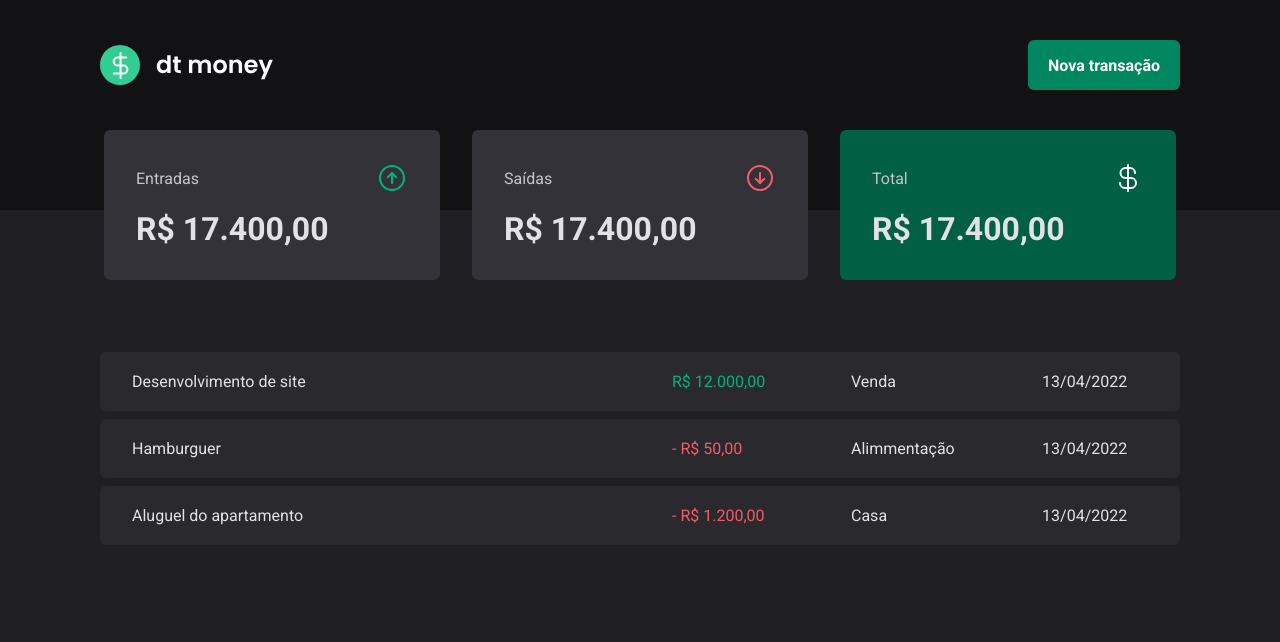
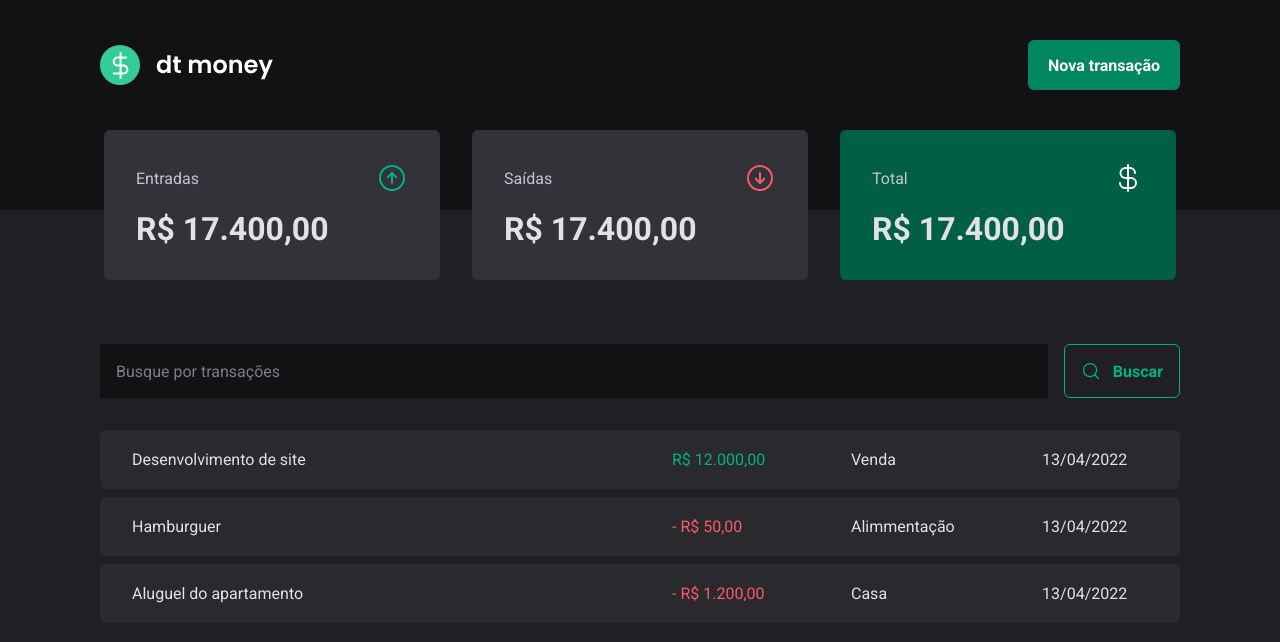
Before and after one commit to esbnet/ignite-new-dt-money, a React (Vite) app: page / in a window 1280 px wide. Shown: the top 642 px of the page. Built offline with nearby package versions, Linux system fonts and the light colour scheme.

Commit message:
feat: :sparkles: create component searchForm

```diff
--- /dev/null
+++ b/src/components/SearchForm/index.tsx
@@ -0,0 +1,14 @@
+import { MagnifyingGlass } from "phosphor-react"
+import { SearchFormContainer } from "./styles"
+
+export function SearchForm() {
+  return (
+    <SearchFormContainer>
+      <input type='text' placeholder='Busque por transações' />
+      <button>
+        <MagnifyingGlass size={20} />
+        Buscar
+      </button>
+    </SearchFormContainer>
+  )
+}
--- /dev/null
+++ b/src/components/SearchForm/styles.ts
@@ -0,0 +1,40 @@
+import styled from "styled-components"
+
+export const SearchFormContainer = styled.section`
+  display: flex;
+  gap: 1rem;
+
+  input {
+    flex: 1;
+    border-radius: 1px;
+    border: 0;
+    background: ${(props) => props.theme["gray-900"]};
+    color: ${(props) => props.theme["gray-300"]};
+    padding: 1rem;
+
+    &::placeholder {
+      color: ${(props) => props.theme["gray-500"]};
+    }
+  }
+
+  button {
+    display: flex;
+    align-items: center;
+    gap: 0.75rem;
+
+    border: 0;
+    padding: 1rem;
+    background: transparent;
+    border: 1px solid ${(props) => props.theme["green-300"]};
+    color: ${(props) => props.theme["green-300"]};
+    font-weight: bold;
+    border-radius: 6px;
+
+    &:hover {
+      background: ${(props) => props.theme["green-500"]};
+      border: 1px solid ${(props) => props.theme["green-500"]};
+      color: ${(props) => props.theme.white};
+      transition: background-color 0.2s, color 0.2s, border-color 0.2s;
+    }
+  }
+`
--- a/src/pages/Transactions/index.tsx
+++ b/src/pages/Transactions/index.tsx
@@ -1,4 +1,5 @@
 import { Header } from "../../components/Header"
+import { SearchForm } from "../../components/SearchForm"
 import { Summary } from "../../components/Summary"
 import {
   PriceHighlight,
@@ -11,8 +12,8 @@
     <div>
       <Header />
       <Summary />
-
       <TransactionsContainer>
+        <SearchForm />
         <TransactionsTable>
           <tbody>
             <tr>
--- a/src/pages/Transactions/styles.ts
+++ b/src/pages/Transactions/styles.ts
@@ -11,7 +11,7 @@
   width: 100%;
   border-collapse: separate;
   border-spacing: 0 0.5rem;
-  /* margin-top: 1.5rem; */
+  margin-top: 1.5rem;
 
   td {
     padding: 1.25rem 2rem;
```
